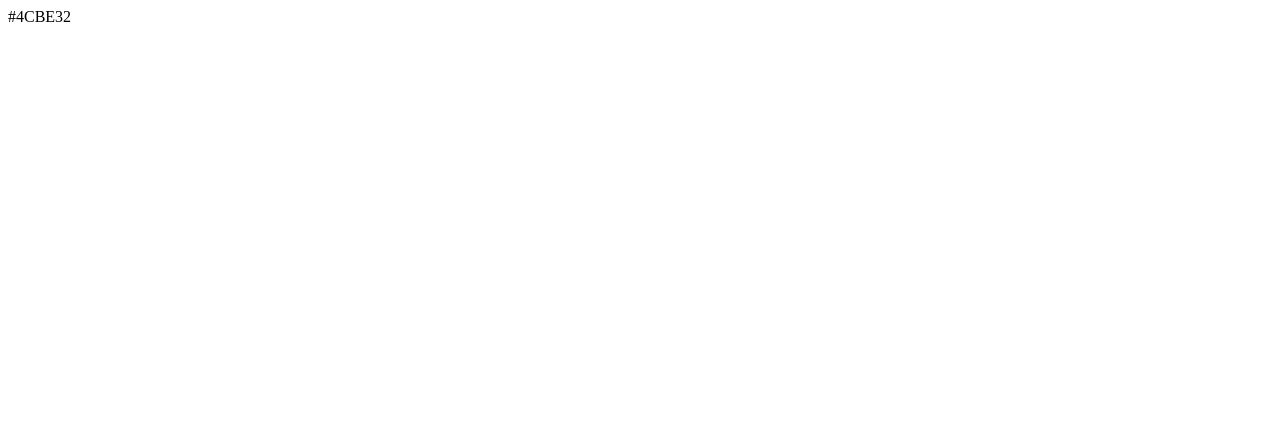
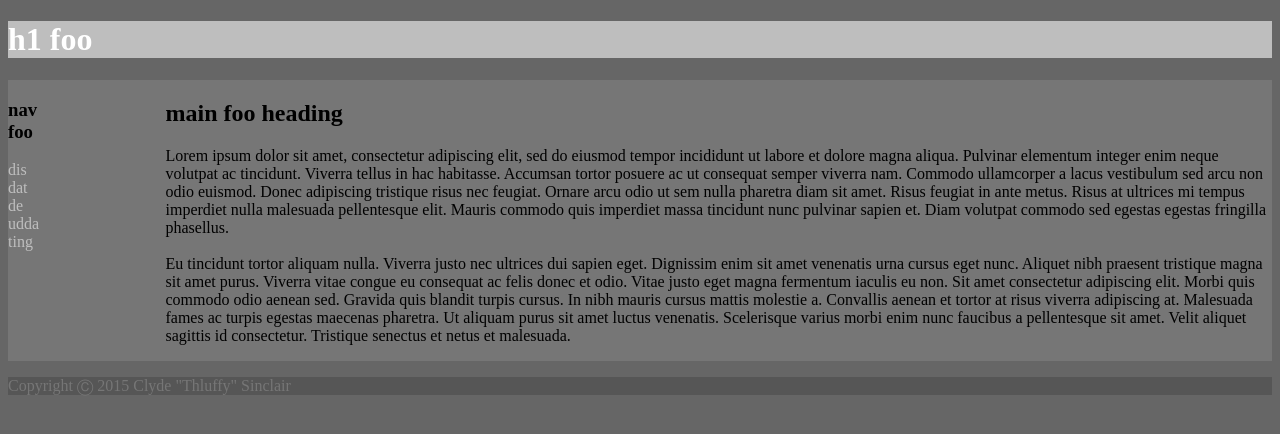
Before and after one commit to emilyyortiz/softdev, a plain HTML site: page 13_css/mimic.html in a window 1280 px wide. Drawn offline with Linux system fonts and the light colour scheme.

Commit message:
k13 not finished

```diff
--- a/13_css/mimic.css
+++ b/13_css/mimic.css
@@ -0,0 +1,44 @@
+body {
+    background-color: #666666;
+}
+
+h1{
+    background-color: #bebebe;
+    color: white;
+}
+
+/*.main_content{
+    display: inline-block;
+
+}*/
+
+#flex_container {
+    background-color: #767676;
+    display: flex;
+    flex-direction: row;
+    justify-content: space;
+    align-content: flex-start;
+}
+
+#copyright{
+    background-color: #565656;
+    color: #767676;
+}
+
+li {
+    color:#bebebe
+}
+
+ul {
+    list-style-type: none;
+    margin: 0;
+    padding: 0;
+}
+
+nav {
+    margin-right: 10%
+}
+/*
+nav bar
+
+*/
--- a/13_css/mimic.html
+++ b/13_css/mimic.html
@@ -3,9 +3,28 @@
 <html>
 
     <head>
-        <link rel="stylesheet" type="css" href="mimic.css">
+        <link rel="stylesheet" type="text/css" href="mimic.css">
     </head>
 
+    <body>
+        <h1>h1 foo</h1>
+        <div id="flex_container">
+        <nav class="main_content">
+            <h3>nav foo</h3>
+            <ul>
+                <li>dis</li>
+                <li>dat</li>
+                <li>de udda ting</li>
+            </ul>
+        </nav>
+        <div class="main_content">
+            <h2>main foo heading</h2>
+            <p>Lorem ipsum dolor sit amet, consectetur adipiscing elit, sed do eiusmod tempor incididunt ut labore et dolore magna aliqua. Pulvinar elementum integer enim neque volutpat ac tincidunt. Viverra tellus in hac habitasse. Accumsan tortor posuere ac ut consequat semper viverra nam. Commodo ullamcorper a lacus vestibulum sed arcu non odio euismod. Donec adipiscing tristique risus nec feugiat. Ornare arcu odio ut sem nulla pharetra diam sit amet. Risus feugiat in ante metus. Risus at ultrices mi tempus imperdiet nulla malesuada pellentesque elit. Mauris commodo quis imperdiet massa tincidunt nunc pulvinar sapien et. Diam volutpat commodo sed egestas egestas fringilla phasellus.
+            <br><br>
+            Eu tincidunt tortor aliquam nulla. Viverra justo nec ultrices dui sapien eget. Dignissim enim sit amet venenatis urna cursus eget nunc. Aliquet nibh praesent tristique magna sit amet purus. Viverra vitae congue eu consequat ac felis donec et odio. Vitae justo eget magna fermentum iaculis eu non. Sit amet consectetur adipiscing elit. Morbi quis commodo odio aenean sed. Gravida quis blandit turpis cursus. In nibh mauris cursus mattis molestie a. Convallis aenean et tortor at risus viverra adipiscing at. Malesuada fames ac turpis egestas maecenas pharetra. Ut aliquam purus sit amet luctus venenatis. Scelerisque varius morbi enim nunc faucibus a pellentesque sit amet. Velit aliquet sagittis id consectetur. Tristique senectus et netus et malesuada.</p>
+        </div>
+        </div>
+        <p id="copyright">Copyright Ⓒ 2015 Clyde "Thluffy" Sinclair</p>
+    </body>
+
 </html>
-
-#4CBE32
```
Also changed, not shown: 1 other file.
